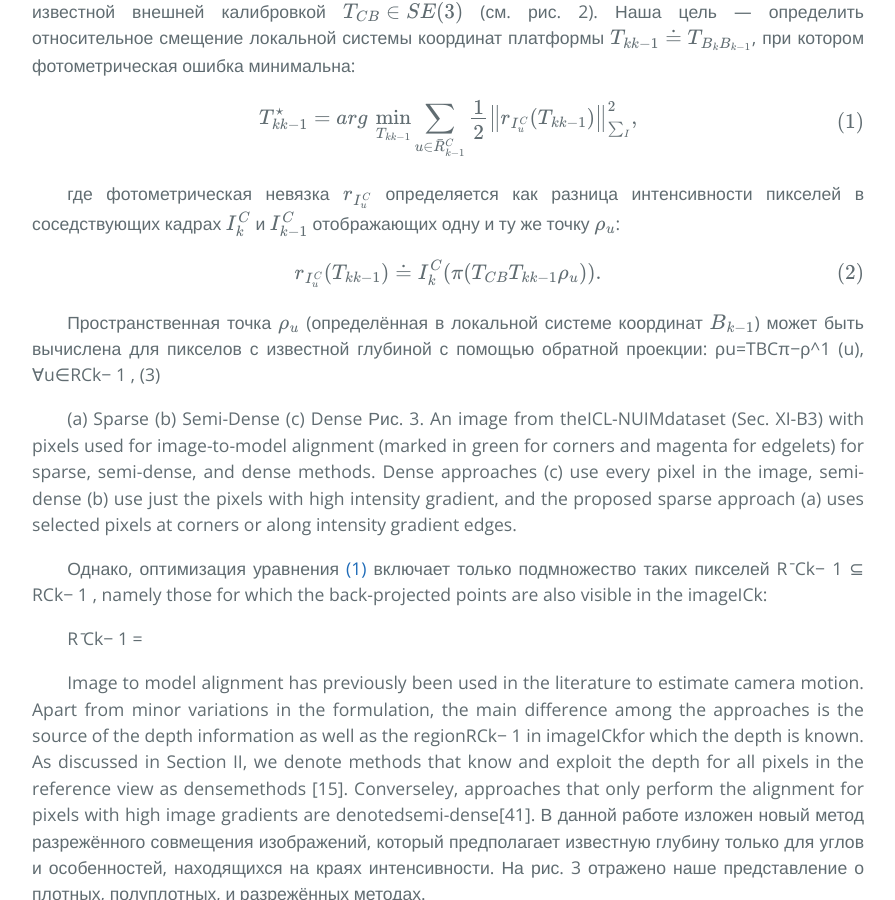
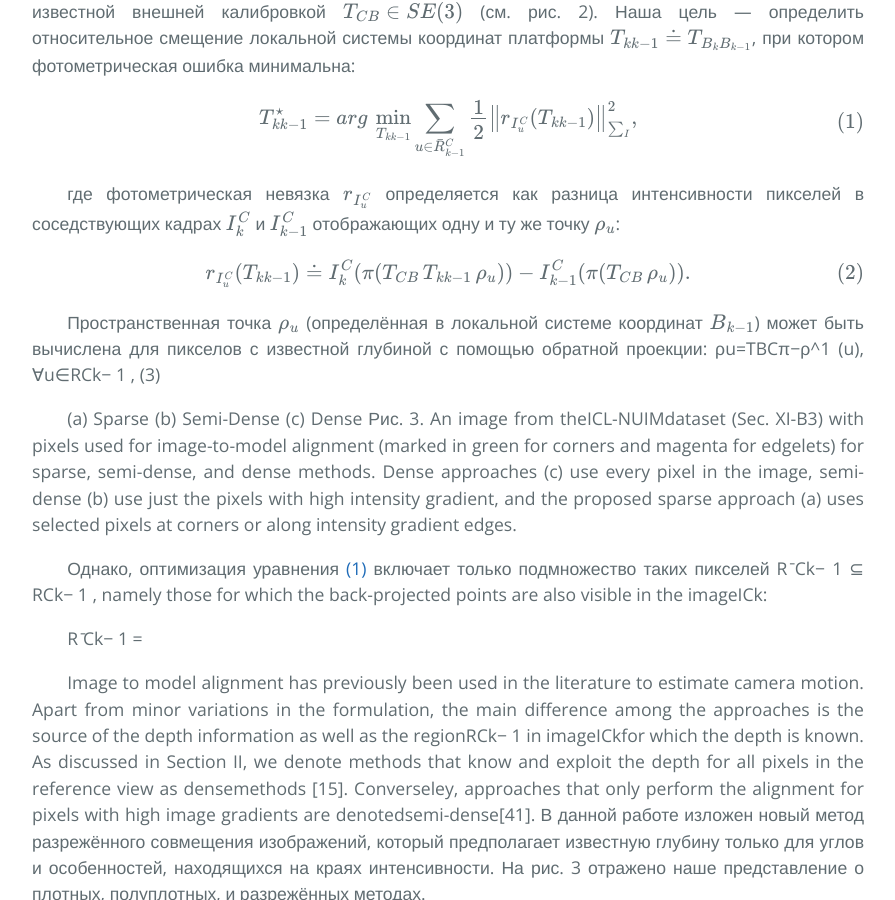
Before and after one commit to i-v-s/slam, a Jekyll site: the page built from svo2.md, in a window 1280 px wide and 900 px high, scrolled down 8616 px. Shown: the whole window, without its empty margins (192-1087 px from the left). Built offline with Jekyll 4.4.1, drawn with Linux system fonts in a browser that asks for light colours; our own code applies the rules of GitHub Pages for plain Markdown files; formulas are drawn with MathJax 3.

Commit message:
Updated svo2.md

```diff
--- a/svo2.md
+++ b/svo2.md
@@ -344,7 +344,8 @@ $$</div>
 <div id="e2">$$
 \begin{equation}
 r_{I_{u}^{C}}(T_{kk-1}) \doteq
-I_{k}^{C}(\pi(T_{CB} T_{kk-1} \rho_{u}))
+I_{k}^{C}(\pi(T_{CB} \, T_{kk-1} \, \rho_{u})) -
+I_{k-1}^{C}(\pi(T_{CB} \, \rho_{u}))
 .\tag{2}
 \end{equation}
 $$</div>
```
